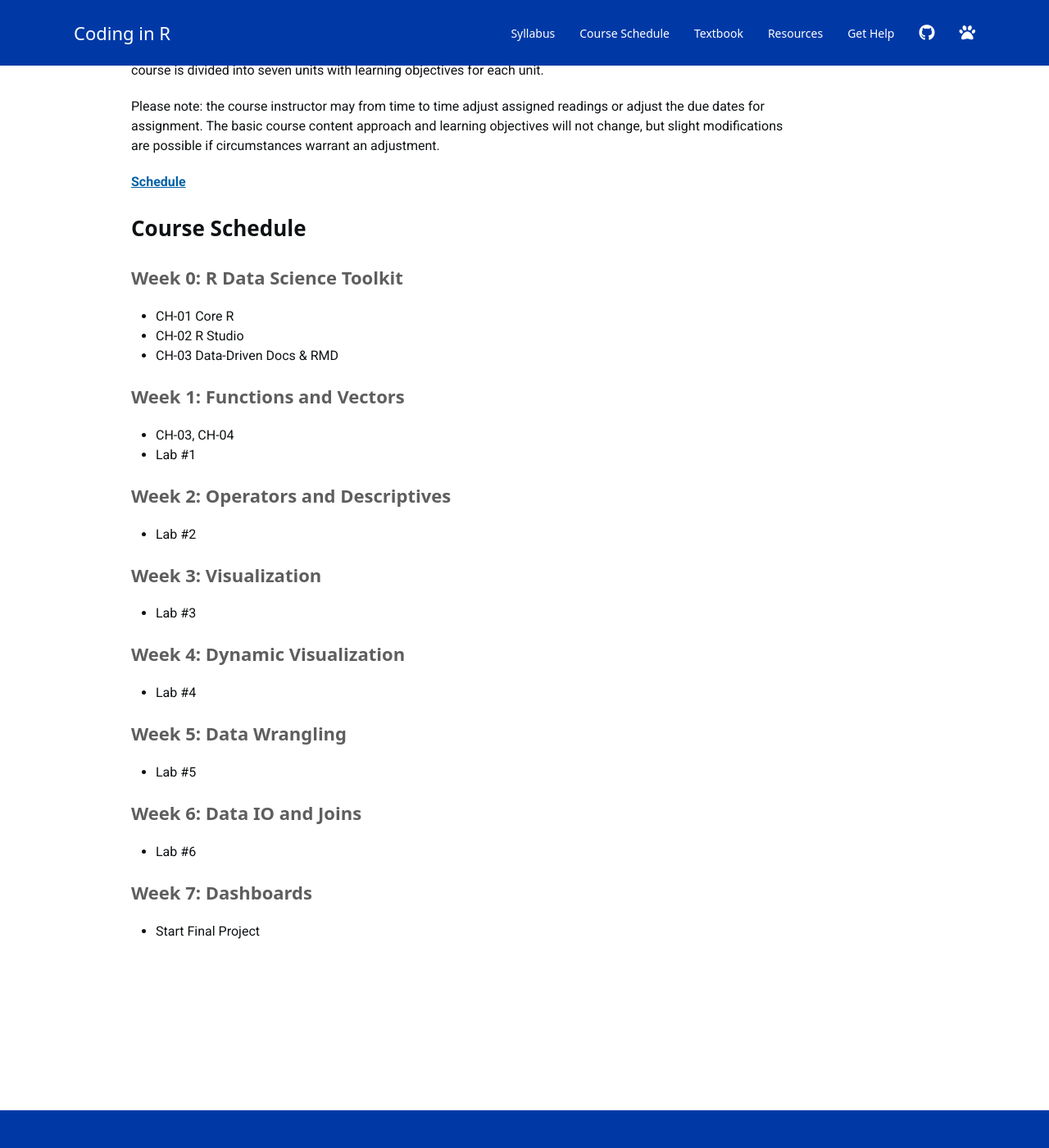
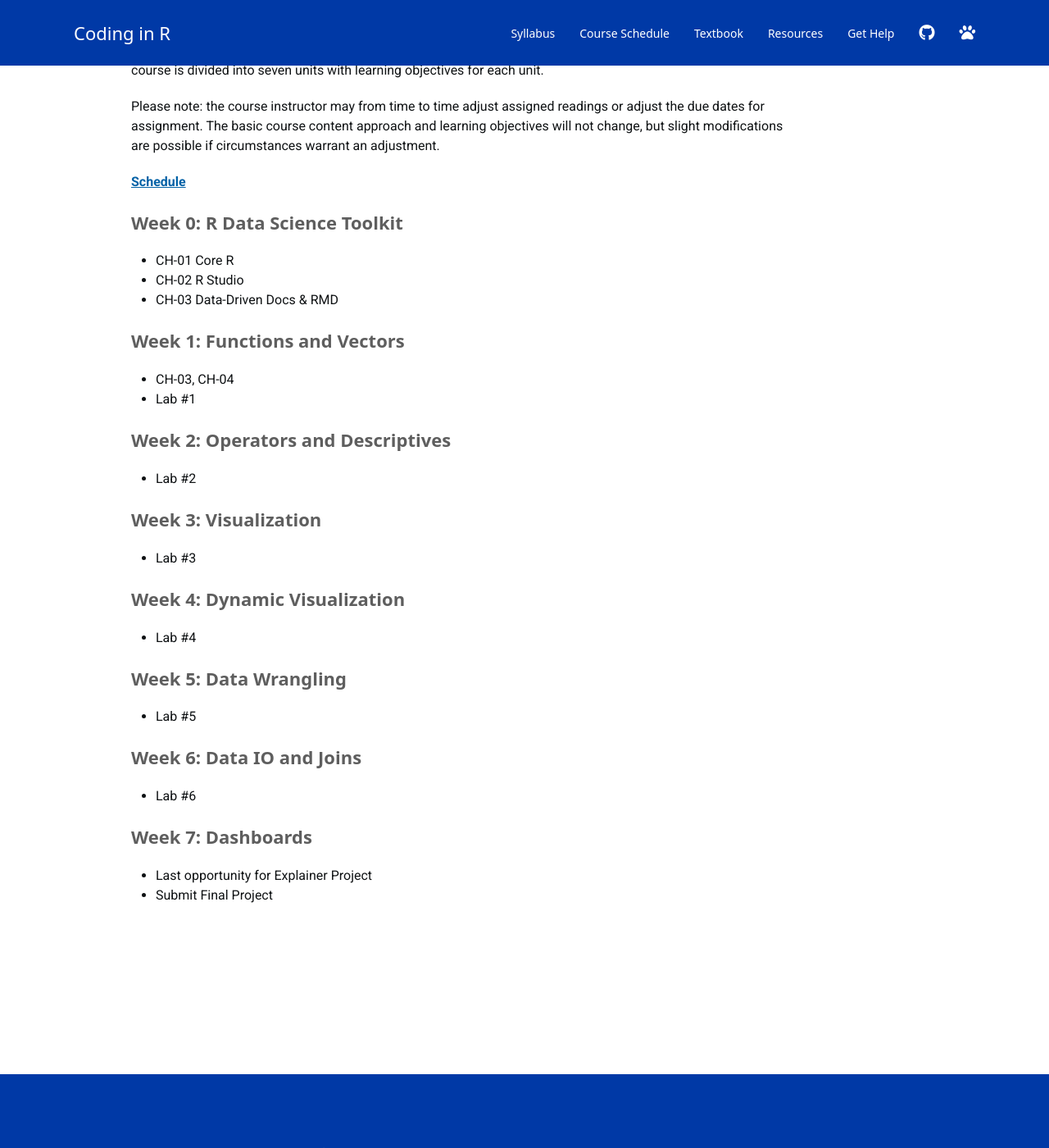
Before and after one commit to cssearcy/AYS-R-Coding-SPR-2020, a Jekyll site: the page built from index.md, in a window 1280 px wide and 1400 px high, scrolled down 8322 px. Shown: the whole window at 82% size. Built offline with Jekyll 4.4.1, drawn with Linux system fonts in a browser that asks for light colours; nearby versions of some CDN libraries; a script bundle is joined from its source files by our own code; library files that are not in the unit come from our copies; a style sheet for code colours, icons or effects is not loaded.

Commit message:
Update index.md

```diff
--- a/index.md
+++ b/index.md
@@ -220,8 +220,6 @@ Please note: the course instructor may from time to time adjust assigned reading
 
 [Schedule](https://cssearcy.github.io/AYS-R-Coding-SPR-2020/schedule/)
 
-## Course Schedule
-
 ### Week 0: R Data Science Toolkit
 - CH-01 Core R
 - CH-02 R Studio
@@ -247,7 +245,8 @@ Please note: the course instructor may from time to time adjust assigned reading
 - Lab #6
 
 ### Week 7: Dashboards
-- Start Final Project
+- Last opportunity for Explainer Project
+- Submit Final Project
 
 
 <br>
```
